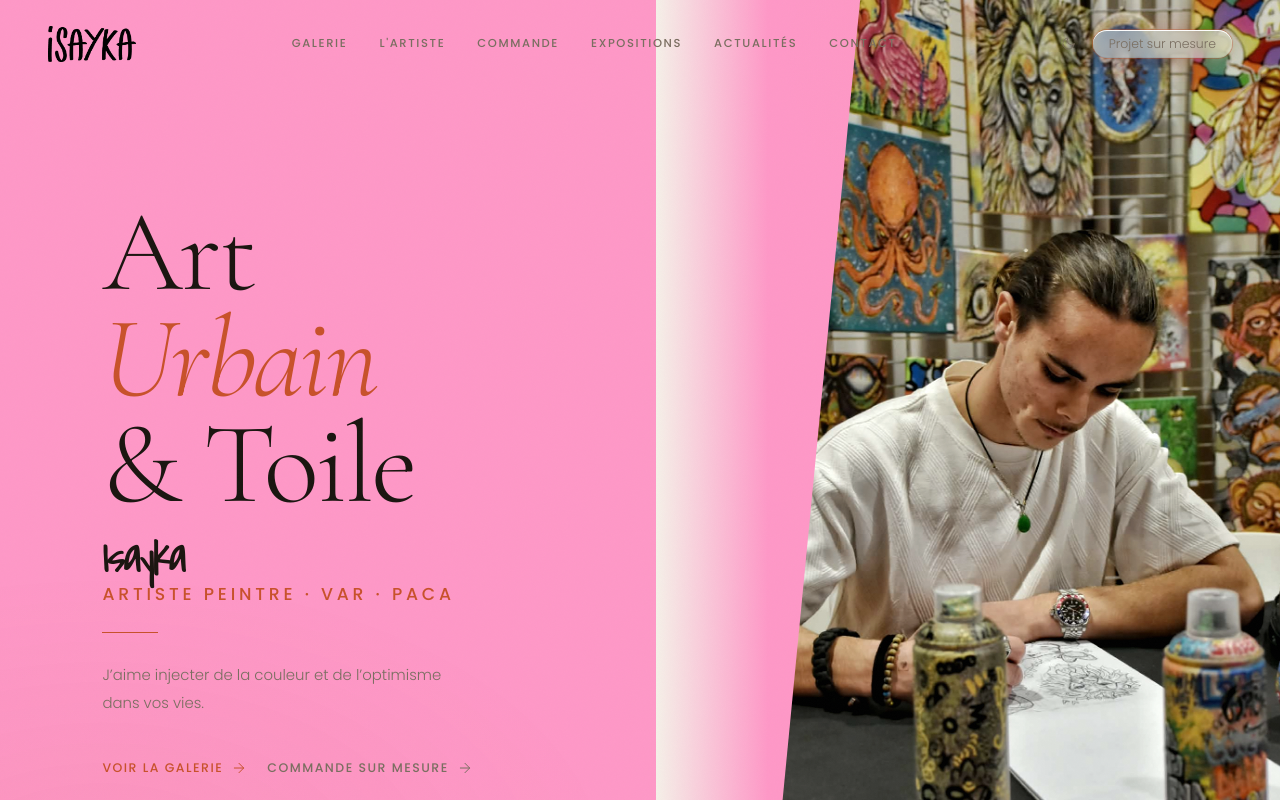
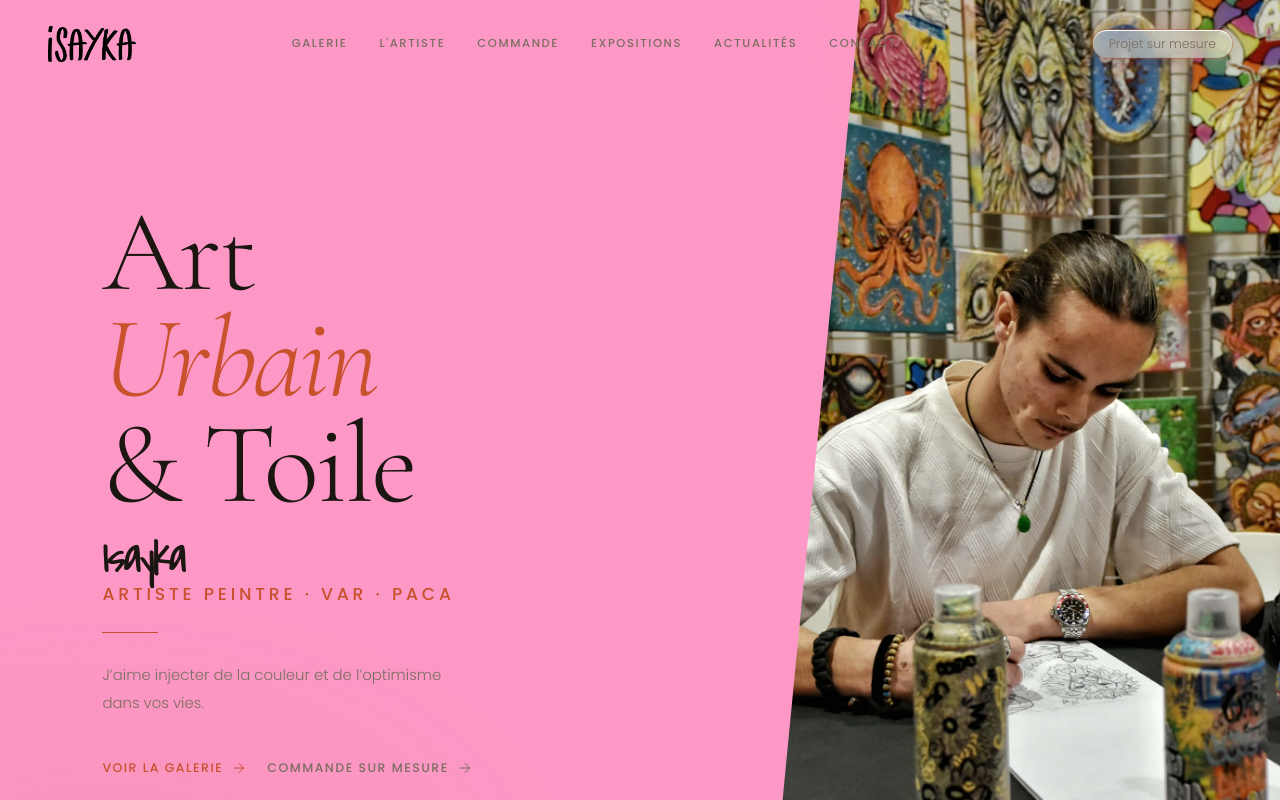
Before and after one commit to olotbruno-lang/isaykaweb, a React (Vite) app: page / in a window 1280 px wide. Shown: the top 800 px of the page. Built offline with nearby package versions, Linux system fonts and the light colour scheme.

Commit message:
Hide hero fade band in light mode

```diff
--- a/src/components/ui/hero-section-2.tsx
+++ b/src/components/ui/hero-section-2.tsx
@@ -196,8 +196,8 @@ const HeroSection2 = React.forwardRef<HTMLElement, HeroSection2Props>(
       </motion.div>
 
       {/* Gradient fade — seam between panels (desktop only) */}
-      <div className="absolute top-0 right-[40%] bottom-0 w-28 z-[1] hidden lg:block pointer-events-none" style={{ background: 'linear-gradient(to right, var(--bg), transparent)' }} />
-      <div className="absolute top-0 right-[50%] bottom-0 w-28 z-[1] hidden md:block lg:hidden pointer-events-none" style={{ background: 'linear-gradient(to right, var(--bg), transparent)' }} />
+      <div className="hero-fade absolute top-0 right-[40%] bottom-0 w-28 z-[1] hidden lg:block pointer-events-none" style={{ background: 'linear-gradient(to right, var(--bg), transparent)' }} />
+      <div className="hero-fade absolute top-0 right-[50%] bottom-0 w-28 z-[1] hidden md:block lg:hidden pointer-events-none" style={{ background: 'linear-gradient(to right, var(--bg), transparent)' }} />
     </motion.section>
   )
   }
--- a/src/index.css
+++ b/src/index.css
@@ -226,6 +226,10 @@ section:not(#hero) {
   color: #7a7368 !important;
 }
 
+[data-theme="light"] .hero-fade {
+  display: none;
+}
+
 [data-theme="light"] #hero footer {
   background-color: transparent !important;
 }
```
